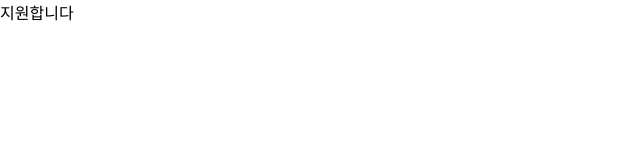
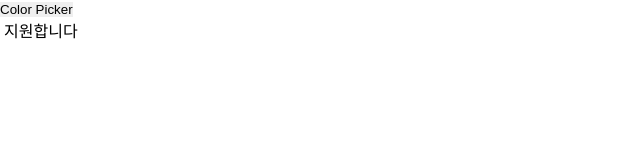
Before and after one commit to ju-nong/simple-color-picker, a Vue app: page / in a window 1280 px wide. Shown: the top 160 px of the page, without its empty margins (0-640 px from the left). Built offline with nearby package versions, Linux system fonts and the light colour scheme.

Commit message:
feat : EyeDropper로 sRGBHex 값 가져오기

```diff
--- a/src/App.vue
+++ b/src/App.vue
@@ -1,5 +1,8 @@
 <template>
     <div class="container">
+        <button @click="handleClick">Color Picker</button><br />
+        <button @click="handleCopy">{{ printColor }}</button>
+
         {{ supported ? "지원합니다" : "지원 안 합니다" }}
     </div>
 </template>
@@ -7,9 +10,20 @@
 <script setup lang="ts">
 import { ref, onBeforeMount } from "vue";
 
+// EyeDropper support check
 const supported = ref(false);
+const checkSupport = () => (supported.value = !!window.EyeDropper);
 
-const checkSupport = () => (supported.value = !!window.EyeDropper);
+const eyeDropper = ref(new window.EyeDropper());
+const printColor = ref("");
+
+async function handleClick() {
+    const { sRGBHex } = await eyeDropper.value.open();
+
+    printColor.value = sRGBHex;
+}
+
+function handleCopy() {}
 
 onBeforeMount(() => {
     checkSupport();
```
